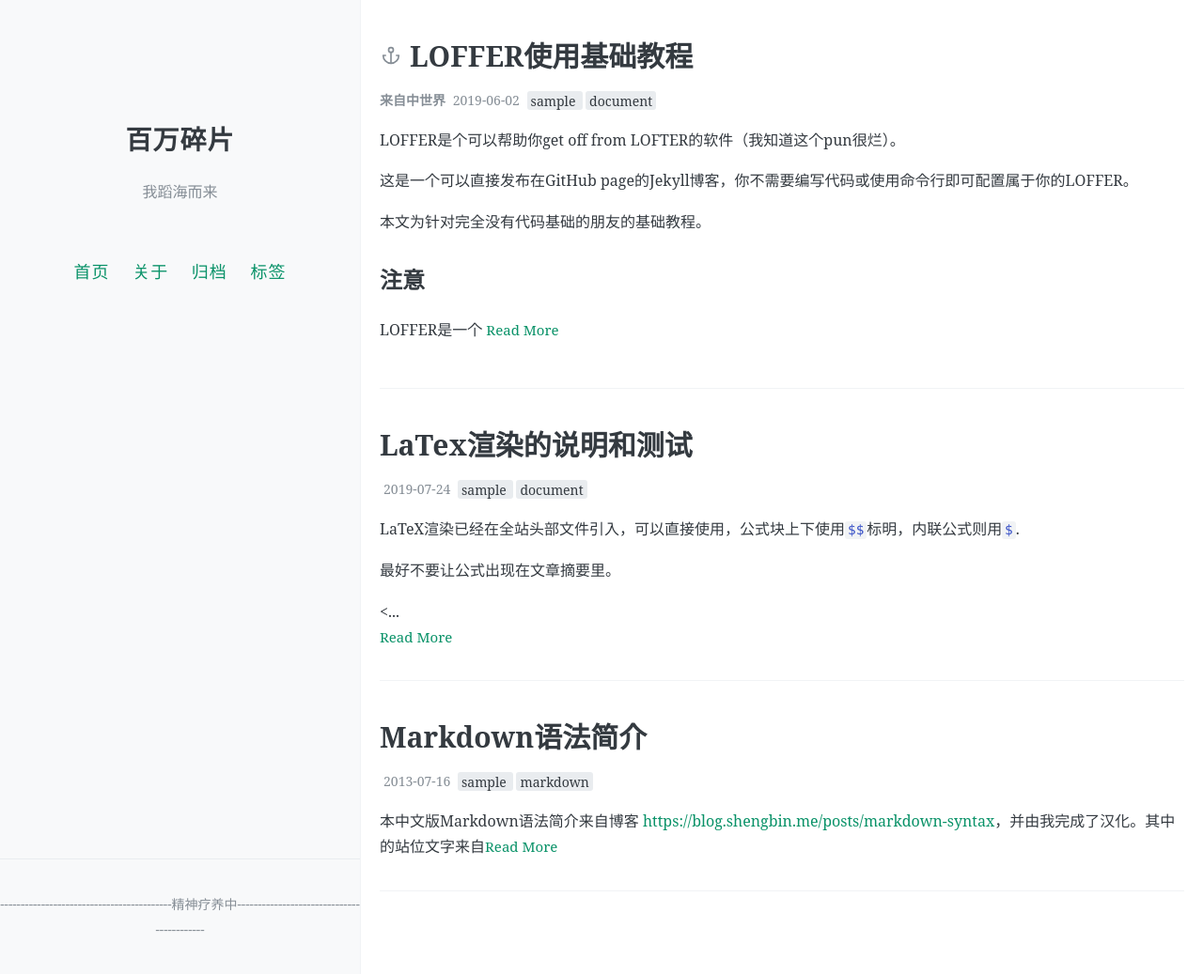
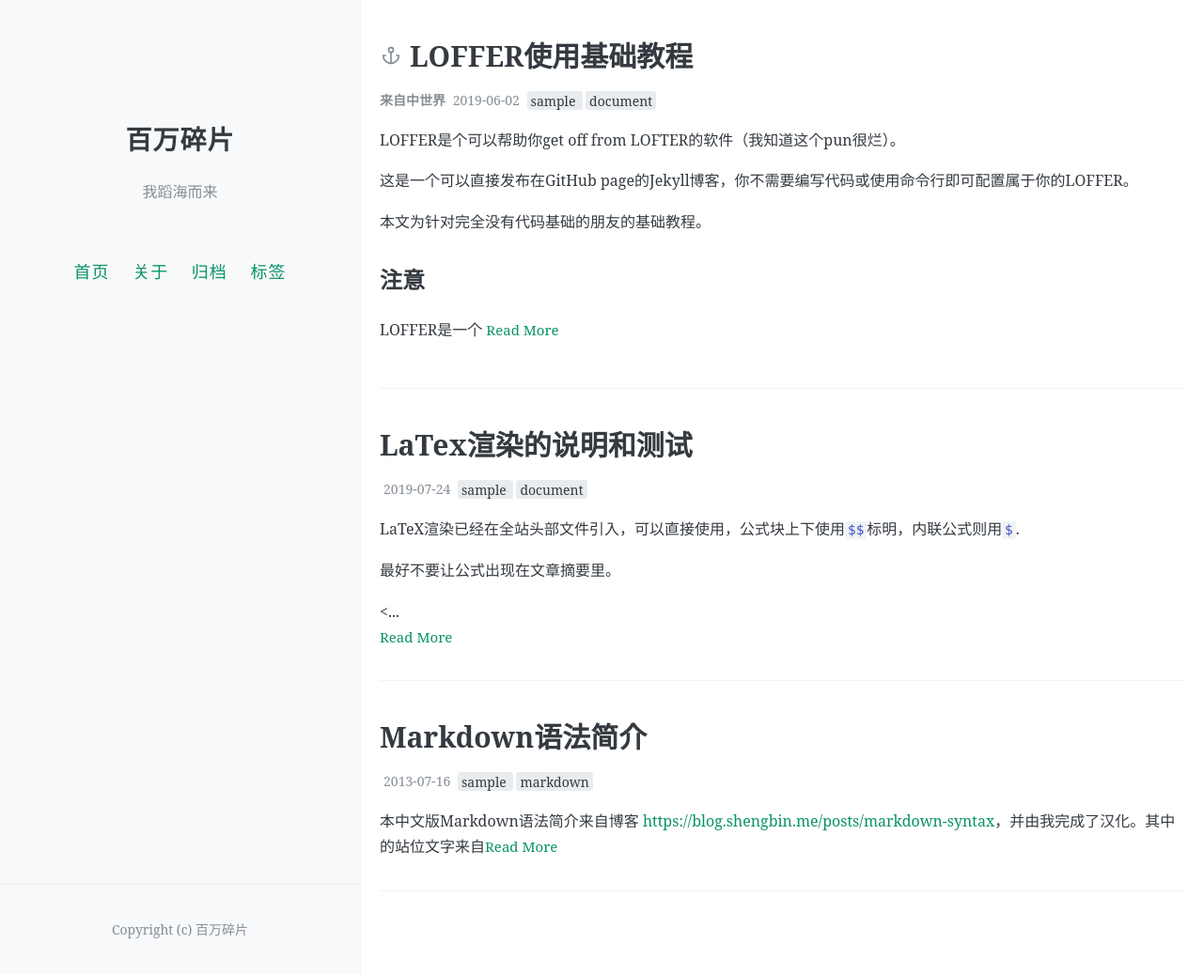
Before and after one commit to joyan707/rosydaydream, a Jekyll site: the page built from index.html, in a window 1280 px wide and 1037 px high. Shown: the whole window at 94% size. Built offline with Jekyll 4.4.1, drawn with Linux system fonts in a browser that asks for light colours; the list of posts is cut into pages by our own code; comment, search, counter and statistics services are not loaded.

Commit message:
Update _config.yml

```diff
--- a/_config.yml
+++ b/_config.yml
@@ -64,7 +64,7 @@ footer-links:
   popi提问箱: #https://www.popiask.cn/dryroses
 
 # 站点页脚的文字
-footer-text: ------------------------------------------精神疗养中------------------------------------------
+footer-text: Copyright (c) 百万碎片
 
 #
 # 评论，注意，请不要同时添加多种不同的评论区
```
